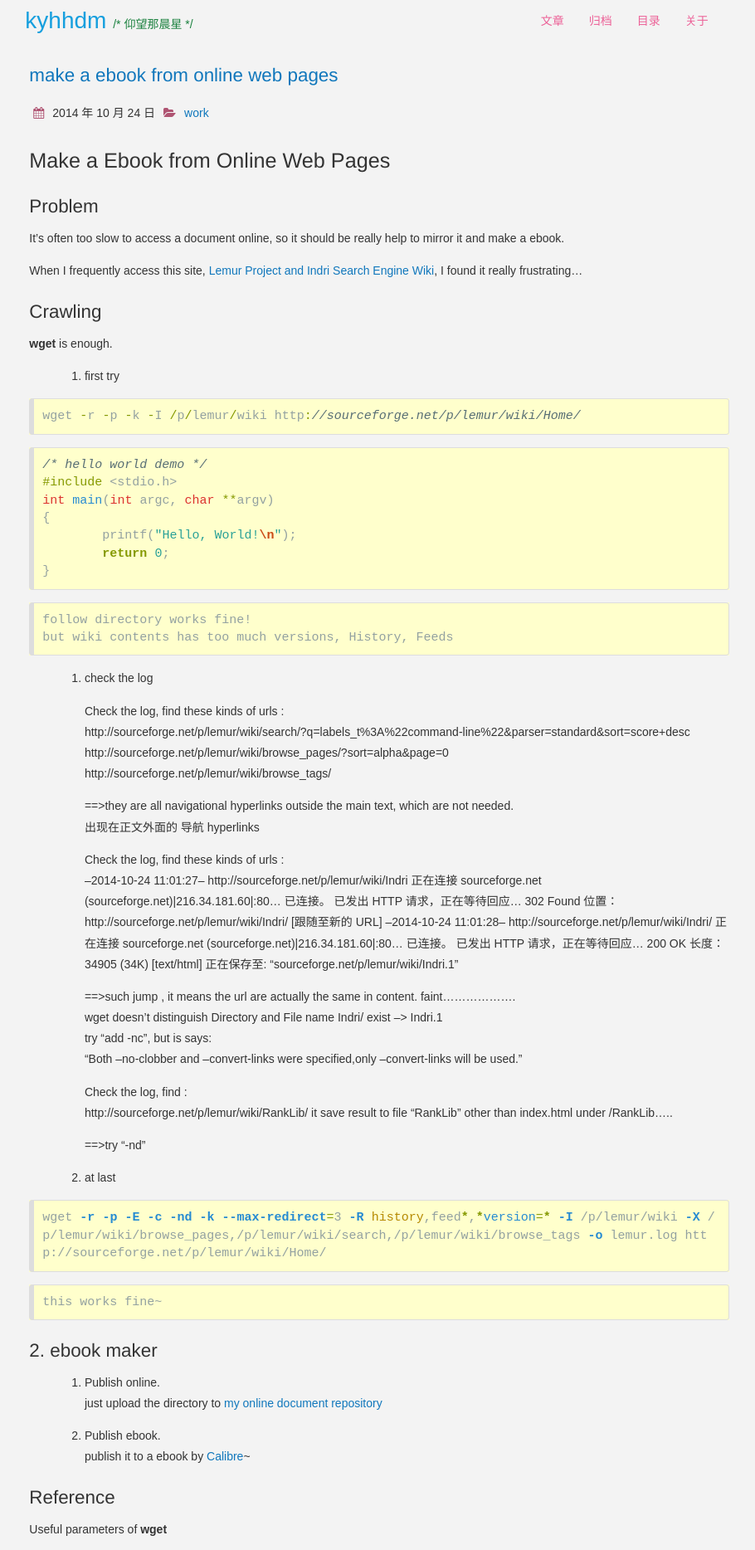
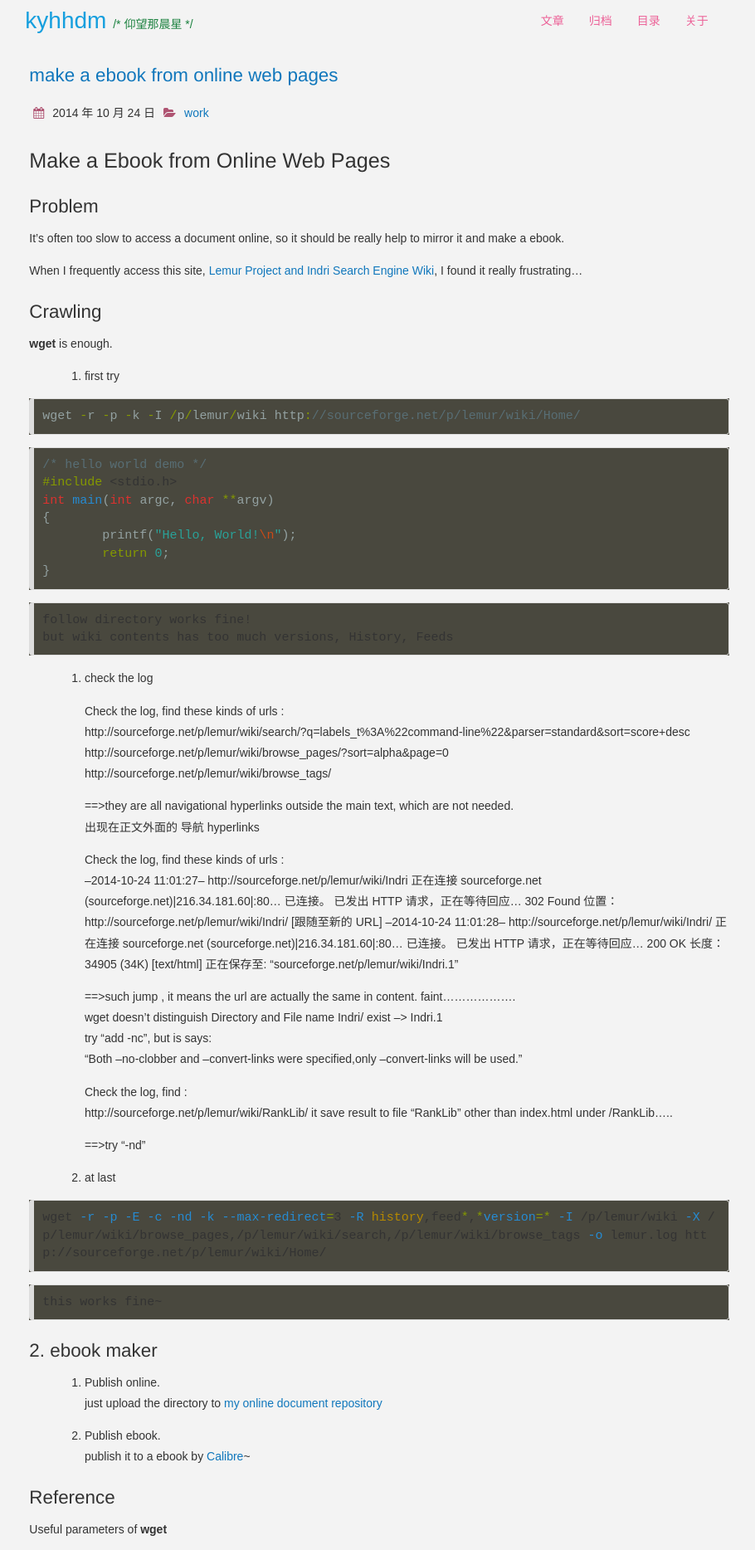
Before and after one commit to kyhhdm/kyhhdm.github.io, a Jekyll site: the page built from index.html, in a window 1280 px wide. Shown: the top 1868 px of the page at 83% size, without its empty margins (183-1093 px from the left). Built offline with Jekyll 4.4.1, drawn with Linux system fonts in a browser that asks for light colours; nearby versions of some CDN libraries; Markdown is read by kramdown in place of the engine named in the settings; the list of posts is cut into pages by our own code.

Commit message:
add stylesheet

```diff
--- a/css/pygments.css
+++ b/css/pygments.css
@@ -1,61 +1,59 @@
-.highlight { background-color: #ffffcc }
-.c { color: #60a0b0; font-style: italic } /* Comment */
-.err { border: 1px solid #FF0000 } /* Error */
-.k { color: #007020; font-weight: bold } /* Keyword */
-.o { color: #666666 } /* Operator */
-.cm { color: #60a0b0; font-style: italic } /* Comment.Multiline */
-.cp { color: #007020 } /* Comment.Preproc */
-.c1 { color: #60a0b0; font-style: italic } /* Comment.Single */
-.cs { color: #60a0b0; background-color: #fff0f0 } /* Comment.Special */
-.gd { color: #A00000 } /* Generic.Deleted */
+.highlight { background-color: #49483e }
+.c { color: #75715e } /* Comment */
+.err { color: #960050; background-color: #1e0010 } /* Error */
+.k { color: #66d9ef } /* Keyword */
+.l { color: #ae81ff } /* Literal */
+.n { color: #f8f8f2 } /* Name */
+.o { color: #f92672 } /* Operator */
+.p { color: #f8f8f2 } /* Punctuation */
+.cm { color: #75715e } /* Comment.Multiline */
+.cp { color: #75715e } /* Comment.Preproc */
+.c1 { color: #75715e } /* Comment.Single */
+.cs { color: #75715e } /* Comment.Special */
 .ge { font-style: italic } /* Generic.Emph */
-.gr { color: #FF0000 } /* Generic.Error */
-.gh { color: #000080; font-weight: bold } /* Generic.Heading */
-.gi { color: #00A000 } /* Generic.Inserted */
-.go { color: #888888 } /* Generic.Output */
-.gp { color: #c65d09; font-weight: bold } /* Generic.Prompt */
 .gs { font-weight: bold } /* Generic.Strong */
-.gu { color: #800080; font-weight: bold } /* Generic.Subheading */
-.gt { color: #0044DD } /* Generic.Traceback */
-.kc { color: #007020; font-weight: bold } /* Keyword.Constant */
-.kd { color: #007020; font-weight: bold } /* Keyword.Declaration */
-.kn { color: #007020; font-weight: bold } /* Keyword.Namespace */
-.kp { color: #007020 } /* Keyword.Pseudo */
-.kr { color: #007020; font-weight: bold } /* Keyword.Reserved */
-.kt { color: #902000 } /* Keyword.Type */
-.m { color: #40a070 } /* Literal.Number */
-.s { color: #4070a0 } /* Literal.String */
-.na { color: #4070a0 } /* Name.Attribute */
-.nb { color: #007020 } /* Name.Builtin */
-.nc { color: #0e84b5; font-weight: bold } /* Name.Class */
-.no { color: #60add5 } /* Name.Constant */
-.nd { color: #555555; font-weight: bold } /* Name.Decorator */
-.ni { color: #d55537; font-weight: bold } /* Name.Entity */
-.ne { color: #007020 } /* Name.Exception */
-.nf { color: #06287e } /* Name.Function */
-.nl { color: #002070; font-weight: bold } /* Name.Label */
-.nn { color: #0e84b5; font-weight: bold } /* Name.Namespace */
-.nt { color: #062873; font-weight: bold } /* Name.Tag */
-.nv { color: #bb60d5 } /* Name.Variable */
-.ow { color: #007020; font-weight: bold } /* Operator.Word */
-.w { color: #bbbbbb } /* Text.Whitespace */
-.mf { color: #40a070 } /* Literal.Number.Float */
-.mh { color: #40a070 } /* Literal.Number.Hex */
-.mi { color: #40a070 } /* Literal.Number.Integer */
-.mo { color: #40a070 } /* Literal.Number.Oct */
-.sb { color: #4070a0 } /* Literal.String.Backtick */
-.sc { color: #4070a0 } /* Literal.String.Char */
-.sd { color: #4070a0; font-style: italic } /* Literal.String.Doc */
-.s2 { color: #4070a0 } /* Literal.String.Double */
-.se { color: #4070a0; font-weight: bold } /* Literal.String.Escape */
-.sh { color: #4070a0 } /* Literal.String.Heredoc */
-.si { color: #70a0d0; font-style: italic } /* Literal.String.Interpol */
-.sx { color: #c65d09 } /* Literal.String.Other */
-.sr { color: #235388 } /* Literal.String.Regex */
-.s1 { color: #4070a0 } /* Literal.String.Single */
-.ss { color: #517918 } /* Literal.String.Symbol */
-.bp { color: #007020 } /* Name.Builtin.Pseudo */
-.vc { color: #bb60d5 } /* Name.Variable.Class */
-.vg { color: #bb60d5 } /* Name.Variable.Global */
-.vi { color: #bb60d5 } /* Name.Variable.Instance */
-.il { color: #40a070 } /* Literal.Number.Integer.Long */
+.kc { color: #66d9ef } /* Keyword.Constant */
+.kd { color: #66d9ef } /* Keyword.Declaration */
+.kn { color: #f92672 } /* Keyword.Namespace */
+.kp { color: #66d9ef } /* Keyword.Pseudo */
+.kr { color: #66d9ef } /* Keyword.Reserved */
+.kt { color: #66d9ef } /* Keyword.Type */
+.ld { color: #e6db74 } /* Literal.Date */
+.m { color: #ae81ff } /* Literal.Number */
+.s { color: #e6db74 } /* Literal.String */
+.na { color: #a6e22e } /* Name.Attribute */
+.nb { color: #f8f8f2 } /* Name.Builtin */
+.nc { color: #a6e22e } /* Name.Class */
+.no { color: #66d9ef } /* Name.Constant */
+.nd { color: #a6e22e } /* Name.Decorator */
+.ni { color: #f8f8f2 } /* Name.Entity */
+.ne { color: #a6e22e } /* Name.Exception */
+.nf { color: #a6e22e } /* Name.Function */
+.nl { color: #f8f8f2 } /* Name.Label */
+.nn { color: #f8f8f2 } /* Name.Namespace */
+.nx { color: #a6e22e } /* Name.Other */
+.py { color: #f8f8f2 } /* Name.Property */
+.nt { color: #f92672 } /* Name.Tag */
+.nv { color: #f8f8f2 } /* Name.Variable */
+.ow { color: #f92672 } /* Operator.Word */
+.w { color: #f8f8f2 } /* Text.Whitespace */
+.mf { color: #ae81ff } /* Literal.Number.Float */
+.mh { color: #ae81ff } /* Literal.Number.Hex */
+.mi { color: #ae81ff } /* Literal.Number.Integer */
+.mo { color: #ae81ff } /* Literal.Number.Oct */
+.sb { color: #e6db74 } /* Literal.String.Backtick */
+.sc { color: #e6db74 } /* Literal.String.Char */
+.sd { color: #e6db74 } /* Literal.String.Doc */
+.s2 { color: #e6db74 } /* Literal.String.Double */
+.se { color: #ae81ff } /* Literal.String.Escape */
+.sh { color: #e6db74 } /* Literal.String.Heredoc */
+.si { color: #e6db74 } /* Literal.String.Interpol */
+.sx { color: #e6db74 } /* Literal.String.Other */
+.sr { color: #e6db74 } /* Literal.String.Regex */
+.s1 { color: #e6db74 } /* Literal.String.Single */
+.ss { color: #e6db74 } /* Literal.String.Symbol */
+.bp { color: #f8f8f2 } /* Name.Builtin.Pseudo */
+.vc { color: #f8f8f2 } /* Name.Variable.Class */
+.vg { color: #f8f8f2 } /* Name.Variable.Global */
+.vi { color: #f8f8f2 } /* Name.Variable.Instance */
+.il { color: #ae81ff } /* Literal.Number.Integer.Long */
--- a/css/site.css
+++ b/css/site.css
@@ -48,8 +48,7 @@
 /* 自定义高亮样式 */
 .highlight pre,code {
   font-size: 15px;
-  background-color: #ffffcc;
-  color:#93A1A1;
+  background-color: #49483e;
 }
 
 blockquote {
```
